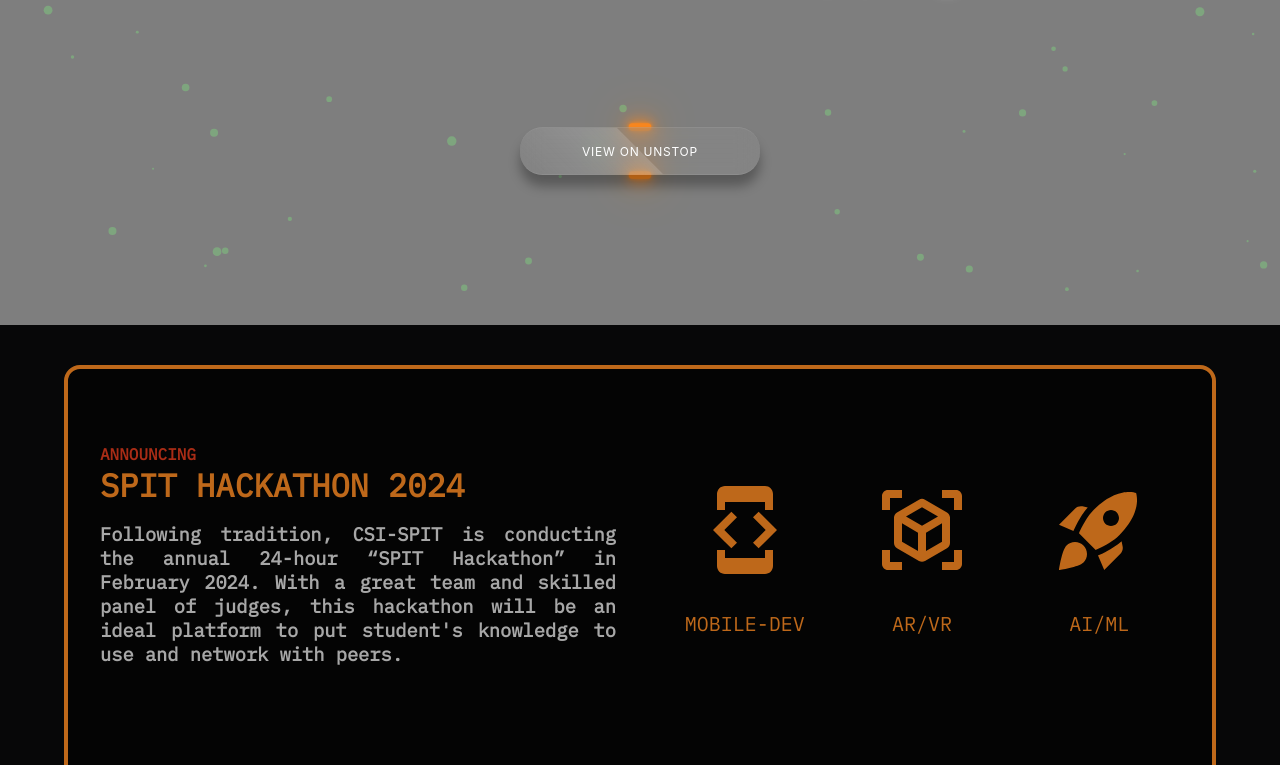
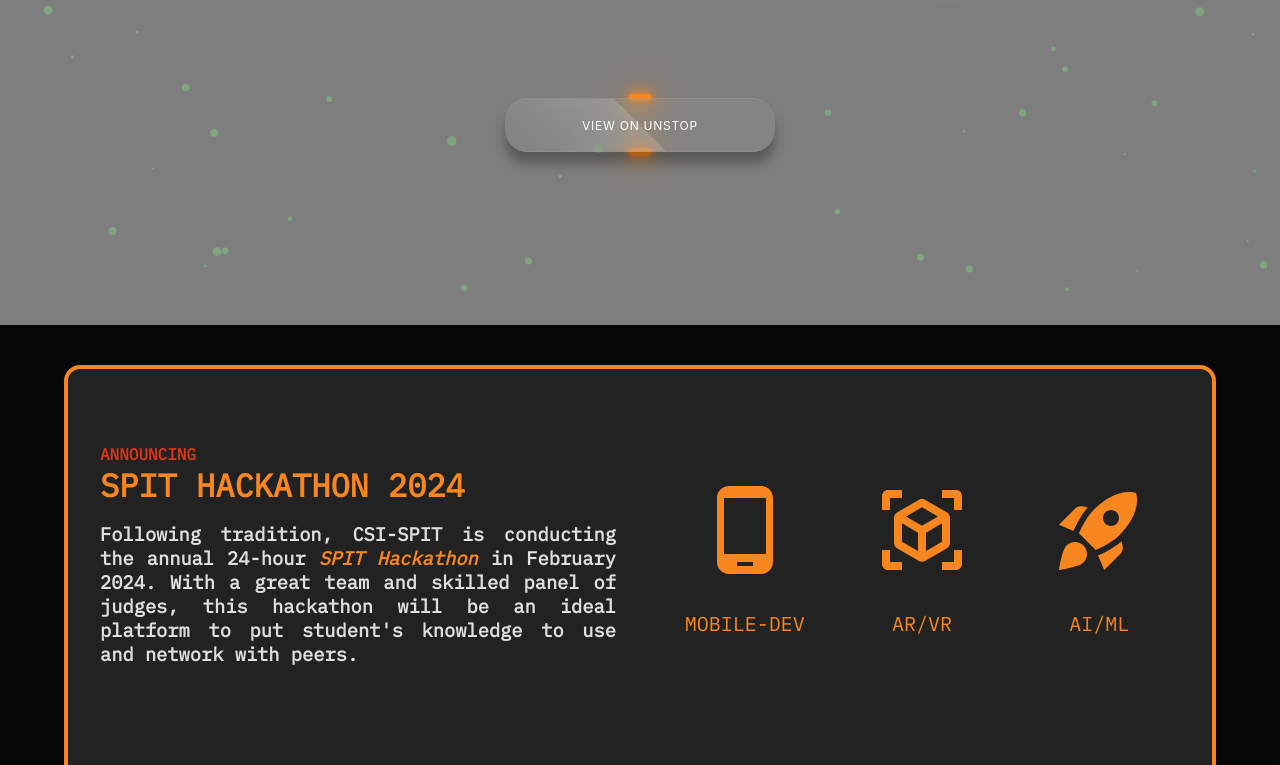
Before and after one commit to Saachi30/SPIT-Hackathon24, a React (Create React App) app: page / in a window 1280 px wide. Shown: the part 475-1240 px from the top of the page. Built offline with nearby package versions, Linux system fonts and the light colour scheme; a web font is replaced by a local one.

Commit message:
Adding Details

```diff
--- a/src/components/Tempad/Tempad.css
+++ b/src/components/Tempad/Tempad.css
@@ -7,8 +7,7 @@
 	width: 100dvw;
 	left: 0;
 	top: 100dvh;
-	background-color: #040506;
-	opacity: 0.75;
+	background-color: rgba(4, 5, 6, 0.75);
 	display: flex;
 	align-items: center;
 	justify-content: center;
@@ -20,7 +19,8 @@
 	padding: 2rem;
 	gap: 3rem;
 	display: flex;
-	background-color: black;
+	background-color: #222;
+	opacity: unset;
 	border: 4px solid #f8861e;
 	border-radius: 1rem;
 	position: relative;
@@ -47,6 +47,9 @@
 	h3 {
 		margin-top: 1rem;
 		text-align: justify;
+	}
+	em {
+		color: #f8861e;
 	}
 }
 
--- a/src/components/Tempad/Tempad.js
+++ b/src/components/Tempad/Tempad.js
@@ -1,11 +1,17 @@
 import React from "react";
 import "./Tempad.css";
-import DeveloperModeIcon from "@mui/icons-material/DeveloperMode";
+import PhoneAndroidIcon from "@mui/icons-material/PhoneAndroid";
 import RocketLaunchIcon from "@mui/icons-material/RocketLaunch";
 import ViewInArIcon from "@mui/icons-material/ViewInAr";
 import LanguageIcon from "@mui/icons-material/Language";
 import CurrencyBitcoinIcon from "@mui/icons-material/CurrencyBitcoin";
 import CodeIcon from "@mui/icons-material/Code";
+
+import DateRangeIcon from "@mui/icons-material/DateRange";
+import Groups3Icon from "@mui/icons-material/Groups3";
+import DomainIcon from "@mui/icons-material/Domain";
+import LocationOnIcon from '@mui/icons-material/LocationOn';
+
 const Tempad = () => {
 	return (
 		<div className="fullOuter">
@@ -15,10 +21,10 @@
 					<h1>SPIT Hackathon 2024</h1>
 					<h3>
 						Following tradition, CSI-SPIT is conducting the annual
-						24-hour <q>SPIT Hackathon</q> in February 2024. With a great
-						team and skilled panel of judges, this hackathon will be
-						an ideal platform to put student's knowledge to use and
-						network with peers.
+						24-hour <em>SPIT Hackathon</em> in February 2024. With a
+						great team and skilled panel of judges, this hackathon
+						will be an ideal platform to put student's knowledge to
+						use and network with peers.
 					</h3>
 					<div className="Details">
 						<div className="Detail"></div>
@@ -26,7 +32,7 @@
 				</div>
 				<div className="rightdiv">
 					<div className="icon">
-						<DeveloperModeIcon
+						<PhoneAndroidIcon
 							className="innerIcon"
 							style={{ fontSize: "6rem" }}
 						/>
--- a/src/components/Unstopbtn/unstopbtn.css
+++ b/src/components/Unstopbtn/unstopbtn.css
@@ -2,9 +2,9 @@
 
 .container .btn {
 	position: relative;
-	top: 75dvh;
-	width: 20rem;
-	height: 4rem;
+	top: 70dvh;
+	width: 22.5rem;
+	height: 4.5rem;
 	margin: 0;
 	display: flex;
 	justify-content: center;
```
